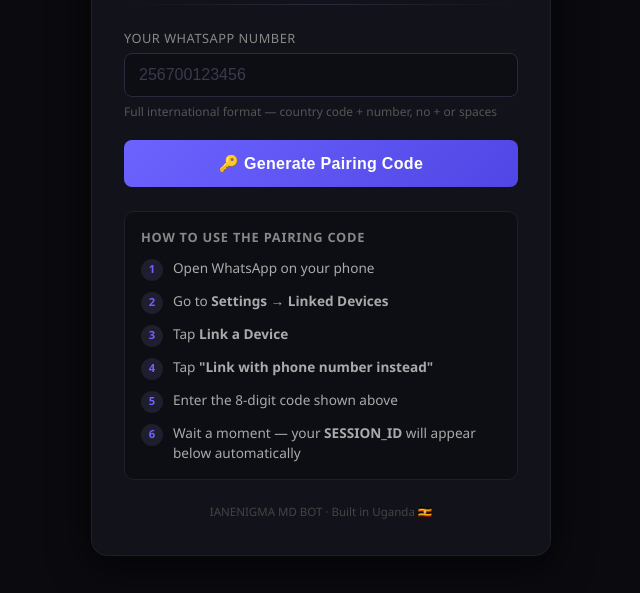
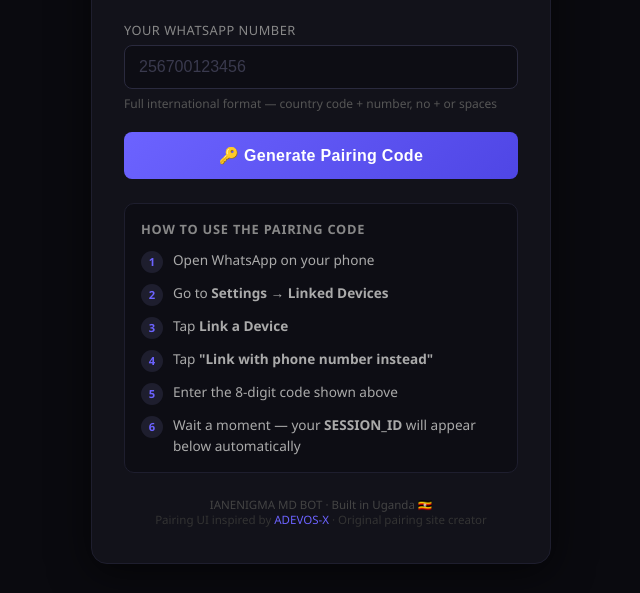
Before and after one commit to ianenigma4-rgb/Ianenigma-official-bot, a website: page assets/pair.html in a window 1280 px wide. Shown: the part 207-800 px from the top of the page, without its empty margins (319-959 px from the left). Drawn offline with Linux system fonts and the light colour scheme.

Commit message:
credit: add ADEVOS-X pairing site creator credit in pair.html footer

```diff
--- a/assets/pair.html
+++ b/assets/pair.html
@@ -86,7 +86,7 @@
     <div class="step"><span class="step-num">6</span><span>Wait a moment — your <strong>SESSION_ID</strong> will appear below automatically</span></div>
   </div>
 
-  <div class="footer">IANENIGMA MD BOT · Built in Uganda 🇺🇬</div>
+  <div class="footer">IANENIGMA MD BOT · Built in Uganda 🇺🇬<br><span style="color:#333">Pairing UI inspired by <a href="https://github.com/ADEVOS-X" target="_blank" style="color:#6c63ff;text-decoration:none">ADEVOS-X</a> · Original pairing site creator</span></div>
 </div>
 
 <script>
```
